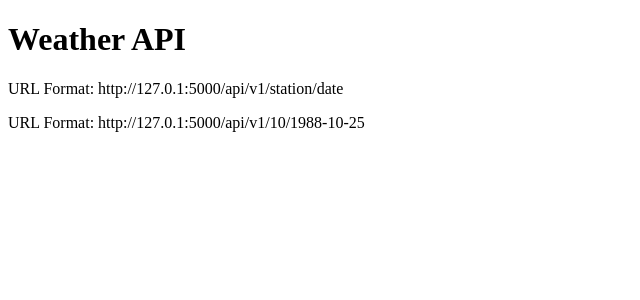
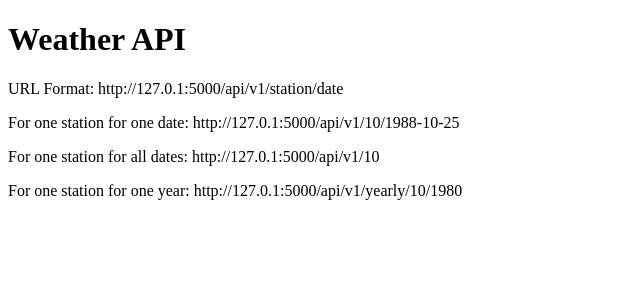
Before and after one commit to mahmoud-pro/Flask-Weather-API, a Flask app: template templates/home.html in a window 1280 px wide. Shown: the top 300 px of the page, without its empty margins (0-640 px from the left). Run offline with Flask 3, Linux system fonts and the light colour scheme; the template is opened without the code that fills it, so the values that code supplies are empty; parts of the project's set-up code (start-up, migrations or seed data) failed here and were passed over.

Commit message:
add yearly and all data endpoints

```diff
--- a/main.py
+++ b/main.py
@@ -3,20 +3,13 @@ import pandas as pd
 
 app = Flask(__name__)
 
+stations = pd.read_csv("data-small/stations.txt", skiprows=17)
+stations = stations[["STAID", "STANAME                                 "]]
+
 
 @app.route("/")
 def home():
-    return render_template("home.html")
-
-
-@app.route("/services/")
-def services():
-    return render_template("services.html")
-
-
-@app.route("/blogs/")
-def blogs():
-    return render_template("blogs.html")
+    return render_template("home.html", data=stations.to_html())
 
 
 @app.route("/api/v1/<station>/<date>")
@@ -27,5 +20,23 @@ def data(station, date):
     return {"station": station, "date": date, "temperature": temperature}
 
 
+@app.route("/api/v1/<station>")
+def all_data(station):
+    filename = f"data-small/TG_STAID{str(station).zfill(6)}.txt"
+    df = pd.read_csv(filename, skiprows=20, parse_dates=["    DATE"])
+
+    result = df.to_dict(orient="records")
+    return result
+
+
+@app.route("/api/v1/yearly/<station>/<year>")
+def all_data_by_year(station, year):
+    filename = f"data-small/TG_STAID{str(station).zfill(6)}.txt"
+    df = pd.read_csv(filename, skiprows=20)
+    df["    DATE"] = df["    DATE"].astype(str)
+    result = df[df["    DATE"].str.startswith(str(year))].to_dict(orient="records")
+    return result
+
+
 if __name__ == "__main__":
     app.run(debug=True, port=5000)
--- a/static/css/style.css
+++ b/static/css/style.css
@@ -0,0 +1,10 @@
+table{
+text-align: "center";
+}
+
+p{
+text-align: "center"
+}
+td{
+padding:"1rem";
+}
--- a/templates/home.html
+++ b/templates/home.html
@@ -15,7 +15,10 @@
     <div>
       <h1>Weather API</h1>
       <p>URL Format: http://127.0.1:5000/api/v1/station/date</p>
-      <p>URL Format: http://127.0.1:5000/api/v1/10/1988-10-25</p>
+      <p>For one station for one date: http://127.0.1:5000/api/v1/10/1988-10-25</p>
+      <p>For one station for all dates: http://127.0.1:5000/api/v1/10</p>
+      <p>For one station for one year: http://127.0.1:5000/api/v1/yearly/10/1980</p>
+      <p>{{data | safe}}</p>
     </div>
 
   </body>
```
